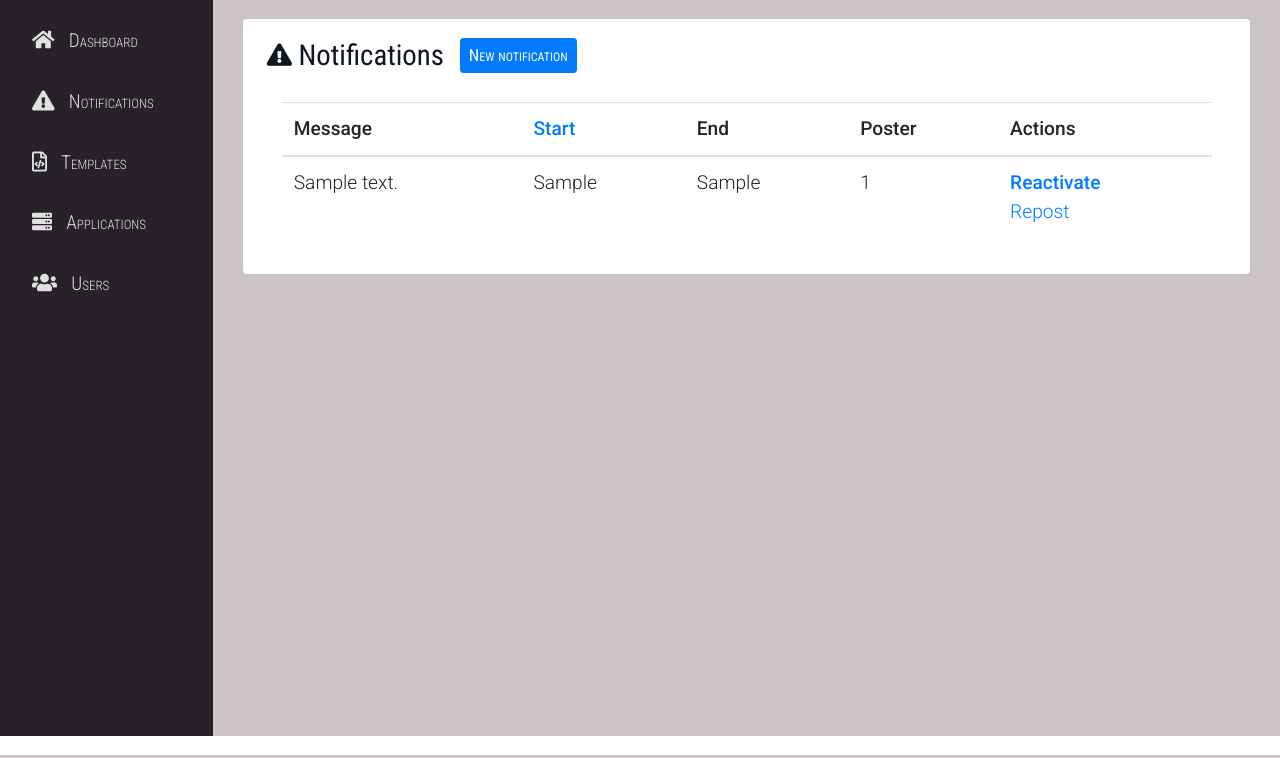
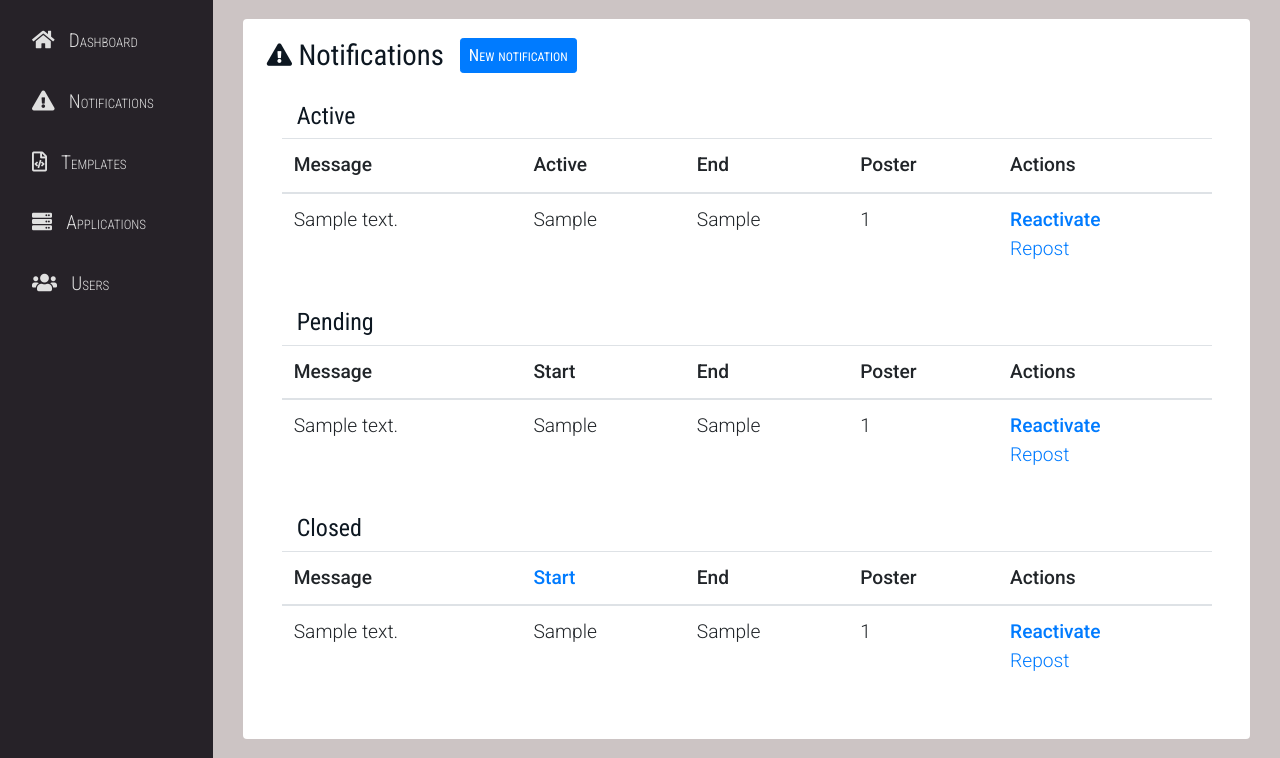
Before and after one commit to Otterfan/downtime-notices, a Symfony app: template templates/notification/list.html.twig in a window 1280 px wide. Shown: the part 45-803 px from the top of the page. Run offline with Twig, Linux system fonts and the light colour scheme; the template is opened without the code that fills it: most values are stand-ins (such as "Sample title", 1, 10 or a date in 2020); style sheets or scripts are compiled from the project's sources; some libraries are stand-ins or nearby versions.

Commit message:
More sensible notification display

```diff
--- a/assets/css/notifications.scss
+++ b/assets/css/notifications.scss
@@ -2,4 +2,19 @@
   .active {
     background-color: $color-warning-note;
   }
+  margin-bottom: 2rem;
 }
+
+.no-notifications {
+  margin-bottom: 2rem;
+  padding-top: 2em;
+  padding-bottom: 2em;
+  border: 1px dashed darken($color-gray, 5%);
+  background-color: lighten($color-gray, 18%);
+  @extend .col-md-12;
+}
+
+h3.note-status {
+  @extend .col-md-12;
+  font-size: 1.5rem;
+}
--- a/templates/home/active-list.html.twig
+++ b/templates/home/active-list.html.twig
@@ -8,7 +8,7 @@
     </div>
     <div class="row">
         {% if not notes %}
-            <div class="col-md-12">There are no active notifications.</div>
+            <div class="no-notifications">No active notifications.</div>
         {% endif %}
 
         {% for note in notes %}
--- a/templates/notification/list.html.twig
+++ b/templates/notification/list.html.twig
@@ -18,18 +18,100 @@
 {% block body %}
     <div class="row">
         <div class="col-12">
+            <h3 class="note-status">Active</h3>
+
+            {% if active|length < 1 %}
+                <div class="no-notifications">
+                    No active notifications.
+                </div>
+            {% else %}
+
                 <table class="table notifications-table">
                     <thead>
                     <tr>
                         <th>Message</th>
-                    <th>{{ knp_pagination_sortable(notifications, 'Start', 'n.start') }}</th>
+                        <th>Active</th>
                         <th>End</th>
                         <th>Poster</th>
                         <th>Actions</th>
                     </tr>
                     </thead>
                     <tbody>
-                {% for notification in notifications %}
+                    {% for notification in active %}
+                        <tr class="{% if notification.isActive %}active{% endif %}">
+                            <td>{{ notification.text }}</td>
+                            <td>{{ notification.startString }}</td>
+                            <td>{{ notification.finishString }}</td>
+                            <td>{{ notification.poster.uid }}</td>
+                            <td class="notification-actions">
+                                {{ include('notification/actions.html.twig', {'notification':notification}) }}
+                            </td>
+                        </tr>
+                    {% endfor %}
+                    </tbody>
+                </table>
+
+            {% endif %}
+        </div>
+    </div>
+
+    <div class="row">
+        <div class="col-12">
+            <h3 class="note-status">Pending</h3>
+            {% if pending|length < 1 %}
+                <div class="no-notifications">
+                    No pending notifications.
+                </div>
+            {% else %}
+
+                <table class="table notifications-table">
+                    <thead>
+                    <tr>
+                        <th>Message</th>
+                        <th>Start</th>
+                        <th>End</th>
+                        <th>Poster</th>
+                        <th>Actions</th>
+                    </tr>
+                    </thead>
+                    <tbody>
+                    {% for notification in pending %}
+                        <tr class="{% if notification.isActive %}active{% endif %}">
+                            <td>{{ notification.text }}</td>
+                            <td>{{ notification.startString }}</td>
+                            <td>{{ notification.finishString }}</td>
+                            <td>{{ notification.poster.uid }}</td>
+                            <td class="notification-actions">
+                                {{ include('notification/actions.html.twig', {'notification':notification}) }}
+                            </td>
+                        </tr>
+                    {% endfor %}
+                    </tbody>
+                </table>
+            {% endif %}
+        </div>
+    </div>
+
+    <div class="row">
+        <div class="col-12">
+            <h3 class="note-status">Closed</h3>
+            {% if closed|length < 1 %}
+                <div class="no-notifications">
+                    No pending notifications.
+                </div>
+            {% else %}
+                <table class="table notifications-table">
+                    <thead>
+                    <tr>
+                        <th>Message</th>
+                        <th>{{ knp_pagination_sortable(closed, 'Start', 'n.start') }}</th>
+                        <th>End</th>
+                        <th>Poster</th>
+                        <th>Actions</th>
+                    </tr>
+                    </thead>
+                    <tbody>
+                    {% for notification in closed %}
                         <tr class="{% if notification.isActive %}active{% endif %}">
                             <td>{{ notification.text }}</td>
                             <td>{{ notification.startString }}</td>
@@ -43,8 +125,9 @@
                     </tbody>
                 </table>
                 <div class="navigation">
-                {{ knp_pagination_render(notifications) }}
+                    {{ knp_pagination_render(closed) }}
                 </div>
+            {% endif %}
         </div>
     </div>
 {% endblock %}
```
Also changed, not shown: src/Controller/NotificationController.php (+13 -5 lines), src/Repository/NotificationRepository.php (+38 -0 lines), templates/notification/search.html.twig (added, +57 -0 lines). Lines whose indentation alone changed are shown as unchanged.
